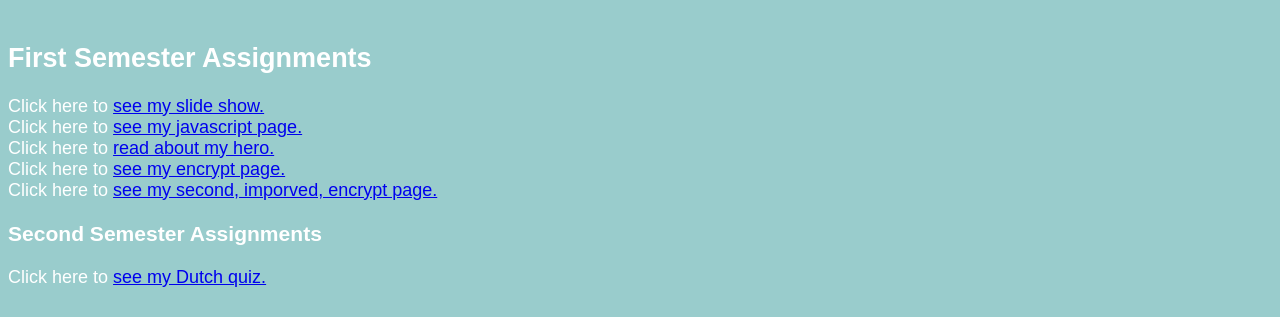
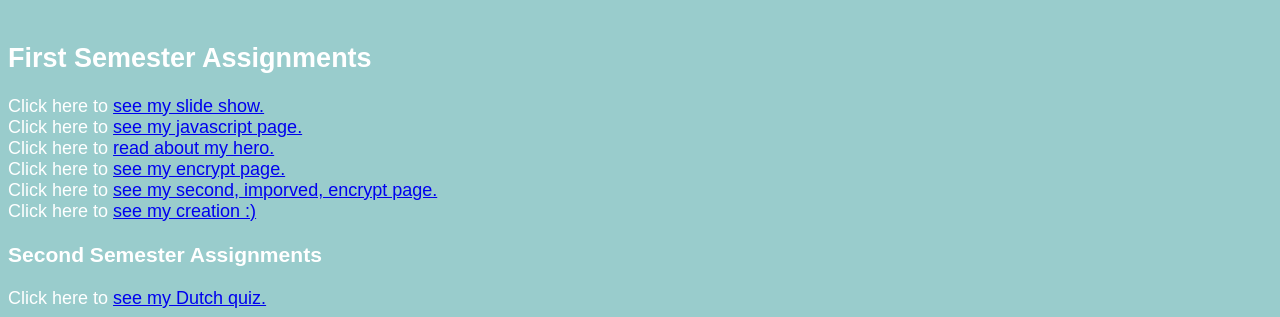
Before and after one commit to p2stomp22/website, a plain HTML site: page index.html in a window 1280 px wide. Shown: the part 696-1013 px from the top of the page. Before the commit the page ends 992 px from the top, so only its background shows below. Drawn offline with Linux system fonts and the light colour scheme.

Commit message:
Update index.html

```diff
--- a/index.html
+++ b/index.html
@@ -22,6 +22,7 @@ Click here to <a href="javaScript.html"> see my javascript page. </a> </br>
 Click here to <a href="hero.html"> read about my hero. </a> </br>
 Click here to <a href="encrypt.html"> see my encrypt page. </a> </br>
 Click here to <a href="encrypt2.html"> see my second, imporved, encrypt page. </a> </br>
+Click here to <a href="myCreation.html"> see my creation :) </a> </br>
 
 <h3> Second Semester Assignments </h3>
 Click here to <a href="dutchquiz.html"> see my Dutch quiz. </a> </br>
```
